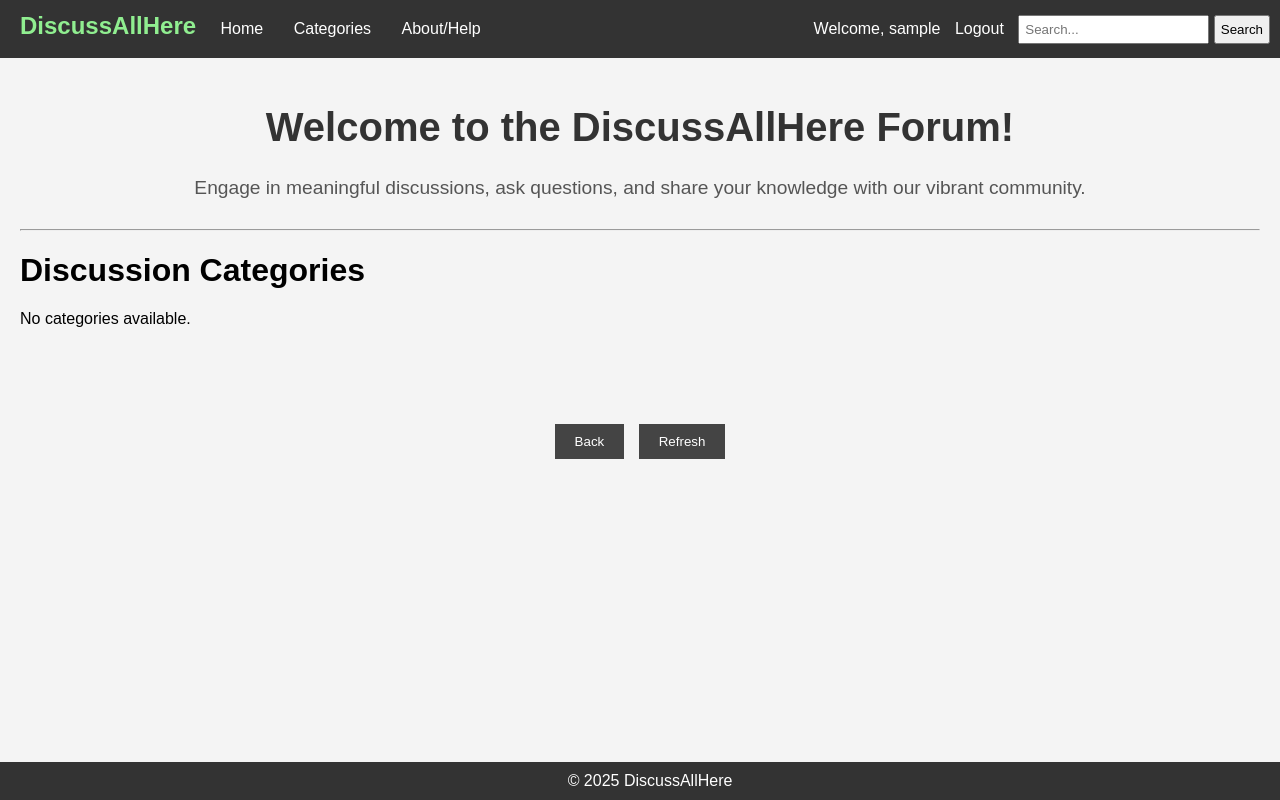
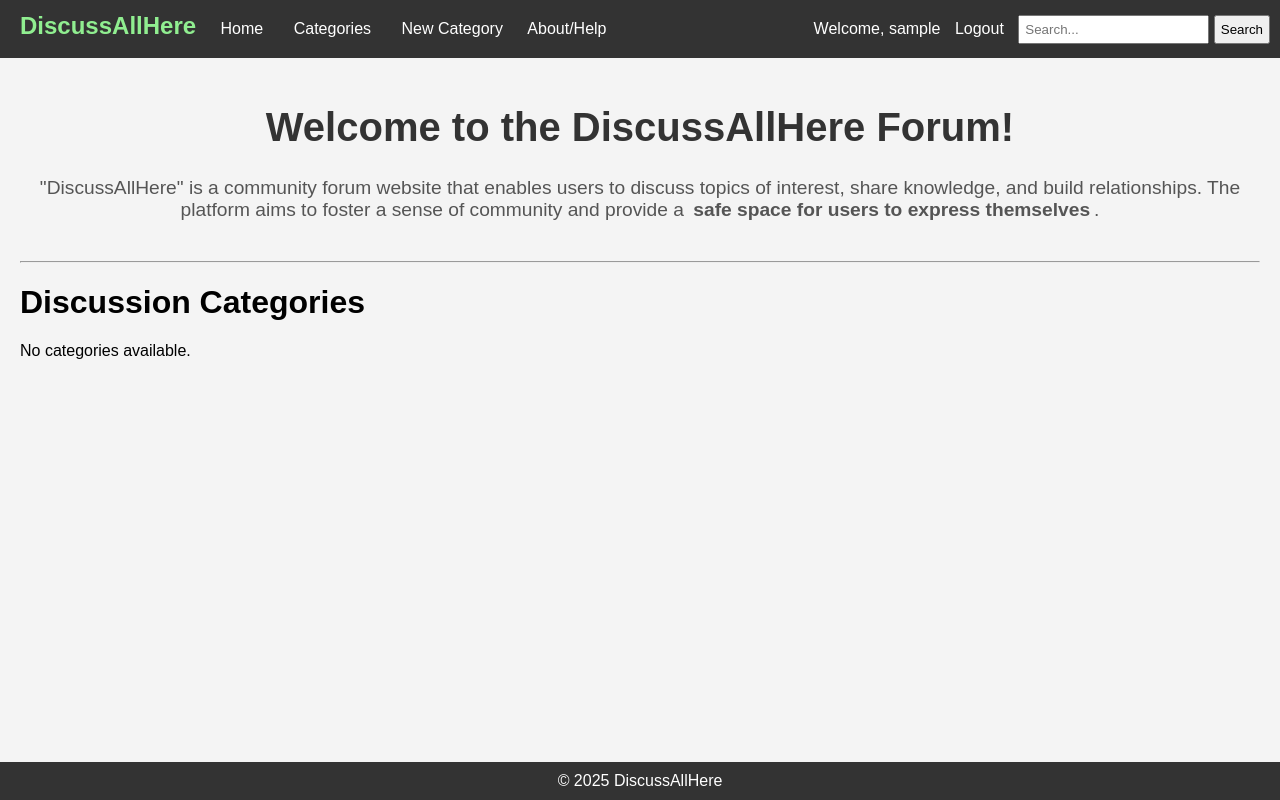
Before and after one commit to ronakmaniya/DiscussAllHere-Forum-Django, a Django app: page / in a window 1280 px wide. Run offline with Django 4.2, Linux system fonts and the light colour scheme; the visitor is signed in with stand-in values (Sample User, id 1); data that the repository does not hold is empty.

Commit message:
DiscussAllHere - v3.2: Added new_category page, refined forum templates, and updated models, views, and URLs

```diff
--- a/forum/models.py
+++ b/forum/models.py
@@ -1,12 +1,14 @@
 from django.db import models
 from django.contrib.auth.models import User
 
+# {{Ronak CE037}} - Category model is implemented by me.
 class Category(models.Model):
     name = models.CharField(max_length=100)
 
     def __str__(self):
         return self.name
 
+# Discussion model is implemented by me. - {{Utsav CE027}}
 class Discussion(models.Model):
     category = models.ForeignKey(Category, related_name='discussions', on_delete=models.CASCADE)
     title = models.CharField(max_length=200)
@@ -17,6 +19,7 @@ class Discussion(models.Model):
     def __str__(self):
         return self.title
 
+# {{Ronak CE037}} - Comment model is implemented by me.
 class Comment(models.Model):
     discussion = models.ForeignKey(Discussion, related_name='comments', on_delete=models.CASCADE)
     author = models.ForeignKey(User, on_delete=models.CASCADE)
--- a/forum/templates/forum/about.html
+++ b/forum/templates/forum/about.html
@@ -1,5 +1,8 @@
+<!-- about page is completed by me. - ((Utsav CE027)) -->
+
 {% extends "forum/base.html" %}
-{% block title %}About/Help{% endblock %}
+{% block title %} About/Help {% endblock %}
+
 {% block content %}
     <style>
         .about-container {
--- a/forum/templates/forum/base.html
+++ b/forum/templates/forum/base.html
@@ -1,16 +1,46 @@
+<!-- ((Ronak CE037)) - base.html file is designed by me. -->
+
 <!DOCTYPE html>
 <html>
 <head>
-    <title>DiscussAllHere - {% block title %}{% endblock %}</title>
+    <title>DiscussAllHere - {% block title %}   {% endblock %}</title>
     <style>
-        body { font-family: Arial, sans-serif; margin: 0; padding: 0; background-color: #f4f4f4; }
-
-        .navbar { background: #333; color: #fff; padding: 10px; display: flex; justify-content: space-between; align-items: center; }
-        .navbar a { color: #fff; text-decoration: none; margin: 0 10px; }
-        .site-title { color: lightgreen; font-weight: bold; font-size: 1.5em; }
-        .search-form input[type="text"] { padding: 5px; }
-        .search-form input[type="submit"] { padding: 5px; }
-
+        html, body {
+            height: 100%;
+            margin: 0;
+            padding: 0;
+            font-family: Arial, sans-serif;
+            background-color: #f4f4f4;
+        }
+        .wrapper {
+            min-height: 100%;
+            display: flex;
+            flex-direction: column;
+        }
+        .navbar {
+            background: #333;
+            color: #fff;
+            padding: 10px;
+            display: flex;
+            justify-content: space-between;
+            align-items: center;
+        }
+        .navbar a {
+            color: #fff;
+            text-decoration: none;
+            margin: 0 10px;
+        }
+        .site-title {
+            color: lightgreen;
+            font-weight: bold;
+            font-size: 1.5em;
+        }
+        .search-form input[type="text"] {
+            padding: 5px;
+        }
+        .search-form input[type="submit"] {
+            padding: 5px;
+        }
         .dropdown {
             position: relative;
             display: inline-block;
@@ -37,25 +67,35 @@
             text-decoration: none;
             display: block;
         }
-        .dropdown-content a:hover { background-color: #f1f1f1; }
-        .dropdown:hover .dropdown-content { display: block; }
-        .dropdown:hover .dropbtn { background-color: #555; }
-
-        .content { padding: 20px; margin-bottom: 60px; }
-
-        .nav-buttons { text-align: center; margin: 20px 0; }
-        .nav-buttons button { padding: 10px 20px; margin: 0 5px; background: #444; color: #fff; border: none; cursor: pointer; }
-
-        .footer { background: #333; color: #fff; text-align: center; padding: 10px; position: fixed; bottom: 0; width: 100%; }
+        .dropdown-content a:hover {
+            background-color: #f1f1f1;
+        }
+        .dropdown:hover .dropdown-content {
+            display: block;
+        }
+        .dropdown:hover .dropbtn {
+            background-color: #555;
+        }
+        .content {
+            flex: 1;
+            padding: 20px;
+            margin-bottom: 20px;
+        }
+        .footer {
+            background: #333;
+            color: #fff;
+            text-align: center;
+            padding: 10px;
+        }
     </style>
 </head>
+
 <body>
-
+    <div class="wrapper">
         <div class="navbar">
             <div>
                 <a href="{% url 'home' %}" class="site-title" style="color: lightgreen;">DiscussAllHere</a>
                 <a href="{% url 'home' %}">Home</a>
-
                 <div class="dropdown" style="display:inline-block;">
                     <button class="dropbtn">Categories</button>
                     <div class="dropdown-content">
@@ -66,7 +106,9 @@
                         {% endfor %}
                     </div>
                 </div>
-
+                {% if user.is_authenticated %}
+                    <a href="{% url 'new_category' %}">New Category</a>
+                {% endif %}
                 <a href="{% url 'about' %}">About/Help</a>
             </div>
             <div>
@@ -84,27 +126,13 @@
             </div>
         </div>
 
-
         <div class="content">
-        {% block content %}{% endblock %}
-    </div>
-
-    <div class="nav-buttons">
-        <button onclick="goBackAndRefresh();">Back</button>
-        <button onclick="window.location.reload();">Refresh</button>
+            {% block content %}     {% endblock %}
         </div>
 
         <div class="footer">
             © 2025 DiscussAllHere
         </div>
-
-    <script>
-        function goBackAndRefresh() {
-            window.history.back();
-            setTimeout(function() {
-                window.location.reload();
-            }, 500);
-        }
-    </script>
+    </div>
 </body>
 </html>
--- a/forum/templates/forum/home.html
+++ b/forum/templates/forum/home.html
@@ -1,9 +1,16 @@
+<!-- home page is designed by me. - ((Utsav CE027)) -->
+
 {% extends "forum/base.html" %}
-{% block title %}Home{% endblock %}
+{% block title %} Home {% endblock %}
+
 {% block content %}
-    <div style="text-align: center; margin-bottom: 30px;">
+    <div style="text-align: center; margin-bottom: 40px;">
         <h1 style="font-size: 2.5em; color: #333;">Welcome to the DiscussAllHere Forum!</h1>
-        <p style="font-size: 1.2em; color: #555;">Engage in meaningful discussions, ask questions, and share your knowledge with our vibrant community.</p>
+        <p style="font-size: 1.2em; color: #555;">
+            "DiscussAllHere" is a community forum website that enables users to discuss topics of interest,
+            share knowledge, and build relationships. The platform aims to foster a sense of community and provide a
+            <span style="font-weight: bold; padding: 0 4px;">safe space for users to express themselves</span>.
+        </p>
     </div>
     <hr>
     <h1>Discussion Categories</h1>
--- a/forum/urls.py
+++ b/forum/urls.py
@@ -1,15 +1,19 @@
 from django.urls import path
 from . import views
 
+# urlpatterns is done by both {{Ronak CE037}} and {{Utsav CE027}} Accordingly
 urlpatterns = [
     path('', views.home, name='home'),
     path('category/<int:category_id>/', views.category_discussions, name='category_discussions'),
+    path('category/new/', views.new_category, name='new_category'),
     path('discussion/<int:discussion_id>/', views.discussion_detail, name='discussion_detail'),
-    path('discussion/new/', views.new_discussion, name='new_discussion'),
+    path('discussion/new/<int:category_id>/', views.new_discussion, name='new_discussion'),
+    path('discussion/<int:discussion_id>/delete/', views.delete_discussion, name='delete_discussion'),
     path('discussion/<int:discussion_id>/add_comment/', views.add_comment, name='add_comment'),
+    path('comment/<int:comment_id>/delete/', views.delete_comment, name='delete_comment'),
     path('login/', views.login_view, name='login'),
-    path('signup/', views.signup, name='signup'),
     path('logout/', views.logout_view, name='logout'),
+    path('signup/', views.signup_view, name='signup'),
     path('search/', views.search, name='search'),
     path('about/', views.about, name='about'),
 ]
--- a/forum/views.py
+++ b/forum/views.py
@@ -5,6 +5,8 @@ from django.contrib.auth.models import User
 from django.contrib import messages
 from .models import Category, Discussion, Comment
 
+
+# home view is completed by me. - {{Utsav CE027}}
 def home(request):
     categories = Category.objects.all()
     context = {
@@ -12,6 +14,8 @@ def home(request):
     }
     return render(request, 'forum/home.html', context)
 
+
+# category_discussions view is completed by me. - {{Utsav CE027}}
 def category_discussions(request, category_id):
     category = get_object_or_404(Category, pk=category_id)
     discussions = category.discussions.all().order_by('-created_at')
@@ -23,6 +27,26 @@ def category_discussions(request, category_id):
     }
     return render(request, 'forum/category_discussions.html', context)
 
+# {{Ronak CE037}} - new_category view is implemented by me.
+@login_required(login_url='login')
+def new_category(request):
+    error_message = None
+    if request.method == 'POST':
+        category_name = request.POST.get('name', '').strip()
+        if Category.objects.filter(name__iexact=category_name).exists():
+            error_message = "Category already exists!"
+        else:
+            Category.objects.create(name=category_name)
+            messages.success(request, f"Category '{category_name}' added successfully!")
+            return redirect('home')
+    context = {
+        'categories': Category.objects.all(),
+        'error_message': error_message,
+    }
+    return render(request, 'forum/new_category.html', context)
+
+
+# discussion_detail view is completed by me. - {{Utsav CE027}}
 def discussion_detail(request, discussion_id):
     discussion = get_object_or_404(Discussion, pk=discussion_id)
     comments = discussion.comments.filter(parent__isnull=True).order_by('created_at')
@@ -34,21 +58,43 @@ def discussion_detail(request, discussion_id):
     }
     return render(request, 'forum/discussion_detail.html', context)
 
+# new_discussion view is completed by me. - {{Utsav CE027}}
 @login_required(login_url='login')
-def new_discussion(request):
+def new_discussion(request, category_id=None):
     categories = Category.objects.all()
+    selected_category = None
+    if category_id:
+        selected_category = get_object_or_404(Category, pk=category_id)
+
     if request.method == 'POST':
-        category_id = request.POST.get('category')
+        form_category_id = request.POST.get('category')
         title = request.POST.get('title')
         content = request.POST.get('content')
-        category = get_object_or_404(Category, pk=category_id)
+        category = get_object_or_404(Category, pk=form_category_id)
         Discussion.objects.create(category=category, title=title, content=content, author=request.user)
         return redirect('category_discussions', category_id=category.id)
+
     context = {
         'categories': categories,
+        'selected_category': selected_category,
     }
     return render(request, 'forum/new_discussion.html', context)
 
+# delete_discussion view is completed by me. - {{Utsav CE027}}
+@login_required(login_url='login')
+def delete_discussion(request, discussion_id):
+    discussion = get_object_or_404(Discussion, pk=discussion_id)
+    if discussion.author == request.user:
+        category_id = discussion.category.id
+        discussion.delete()
+        messages.success(request, "Discussion deleted successfully.")
+        return redirect('category_discussions', category_id=category_id)
+    else:
+        messages.error(request, "You are not allowed to delete this discussion.")
+        return redirect('discussion_detail', discussion_id=discussion_id)
+
+
+# {{Ronak CE037}} - add_comment view is implemented by me.
 @login_required(login_url='login')
 def add_comment(request, discussion_id):
     discussion = get_object_or_404(Discussion, pk=discussion_id)
@@ -65,45 +111,68 @@ def add_comment(request, discussion_id):
         return redirect('discussion_detail', discussion_id=discussion_id)
     return redirect('discussion_detail', discussion_id=discussion_id)
 
+# {{Ronak CE037}} - delete_comment view is implemented by me.
+@login_required(login_url='login')
+def delete_comment(request, comment_id):
+    comment = get_object_or_404(Comment, pk=comment_id)
+    if comment.author == request.user:
+        discussion_id = comment.discussion.id
+        comment.delete()
+        messages.success(request, "Comment deleted successfully.")
+        return redirect('discussion_detail', discussion_id=discussion_id)
+    else:
+        messages.error(request, "You are not allowed to delete this comment.")
+        return redirect('discussion_detail', discussion_id=comment.discussion.id)
+
+
+# {{Ronak CE037}} - login_view, logout_view and signup_view is done by me.
 def login_view(request):
     categories = Category.objects.all()
+    error_message = None
     if request.method == 'POST':
-        username = request.POST.get('username')
-        password = request.POST.get('password')
+        username = request.POST.get('username', '').strip()
+        password = request.POST.get('password', '')
         user = authenticate(request, username=username, password=password)
         if user:
             login(request, user)
             return redirect('home')
         else:
-            messages.error(request, "Invalid credentials")
-            return redirect('login')
+            error_message = "Invalid username or password!"
     context = {
         'categories': categories,
+        'error_message': error_message,
     }
     return render(request, 'forum/login.html', context)
-
-def signup(request):
-    categories = Category.objects.all()
-    if request.method == 'POST':
-        username = request.POST.get('username')
-        email = request.POST.get('email')
-        password = request.POST.get('password')
-        if User.objects.filter(username=username).exists():
-            messages.error(request, "Username already exists")
-            return redirect('signup')
-        else:
-            user = User.objects.create_user(username=username, email=email, password=password)
-            login(request, user)
-            return redirect('home')
-    context = {
-        'categories': categories,
-    }
-    return render(request, 'forum/signup.html', context)
 
 def logout_view(request):
     logout(request)
     return redirect('home')
 
+def signup_view(request):
+    categories = Category.objects.all()
+    error_message = None
+    if request.method == 'POST':
+        username = request.POST.get('username', '').strip()
+        email = request.POST.get('email', '').strip()
+        password = request.POST.get('password', '')
+
+        if User.objects.filter(username__iexact=username).exists():
+            error_message = "Username already exists!"
+        elif User.objects.filter(email__iexact=email).exists():
+            error_message = "An account with this email already exists!"
+        else:
+            user = User.objects.create_user(username=username, email=email, password=password)
+            login(request, user)
+            return redirect('home')
+
+    context = {
+        'categories': categories,
+        'error_message': error_message,
+    }
+    return render(request, 'forum/signup.html', context)
+
+
+# {{Ronak CE037}} - search function view is done by me.
 def search(request):
     query = request.GET.get('q')
     discussions = Discussion.objects.filter(title__icontains=query)
@@ -115,9 +184,7 @@ def search(request):
     }
     return render(request, 'forum/search_results.html', context)
 
+
+# about view is completed by me. - {{Utsav CE027}}
 def about(request):
-    categories = Category.objects.all()
-    context = {
-        'categories': categories,
-    }
-    return render(request, 'forum/about.html', context)
+    return render(request, 'forum/about.html')
```
Also changed, not shown: forum/templates/forum/category_discussions.html (+30 -6 lines), forum/templates/forum/discussion_detail.html (+38 -17 lines), forum/templates/forum/login.html (+10 -2 lines), forum/templates/forum/new_category.html (added, +23 -0 lines), forum/templates/forum/new_discussion.html (+18 -9 lines), forum/templates/forum/search_results.html (+7 -1 lines), forum/templates/forum/signup.html (+10 -2 lines). Lines whose indentation alone changed are shown as unchanged.
